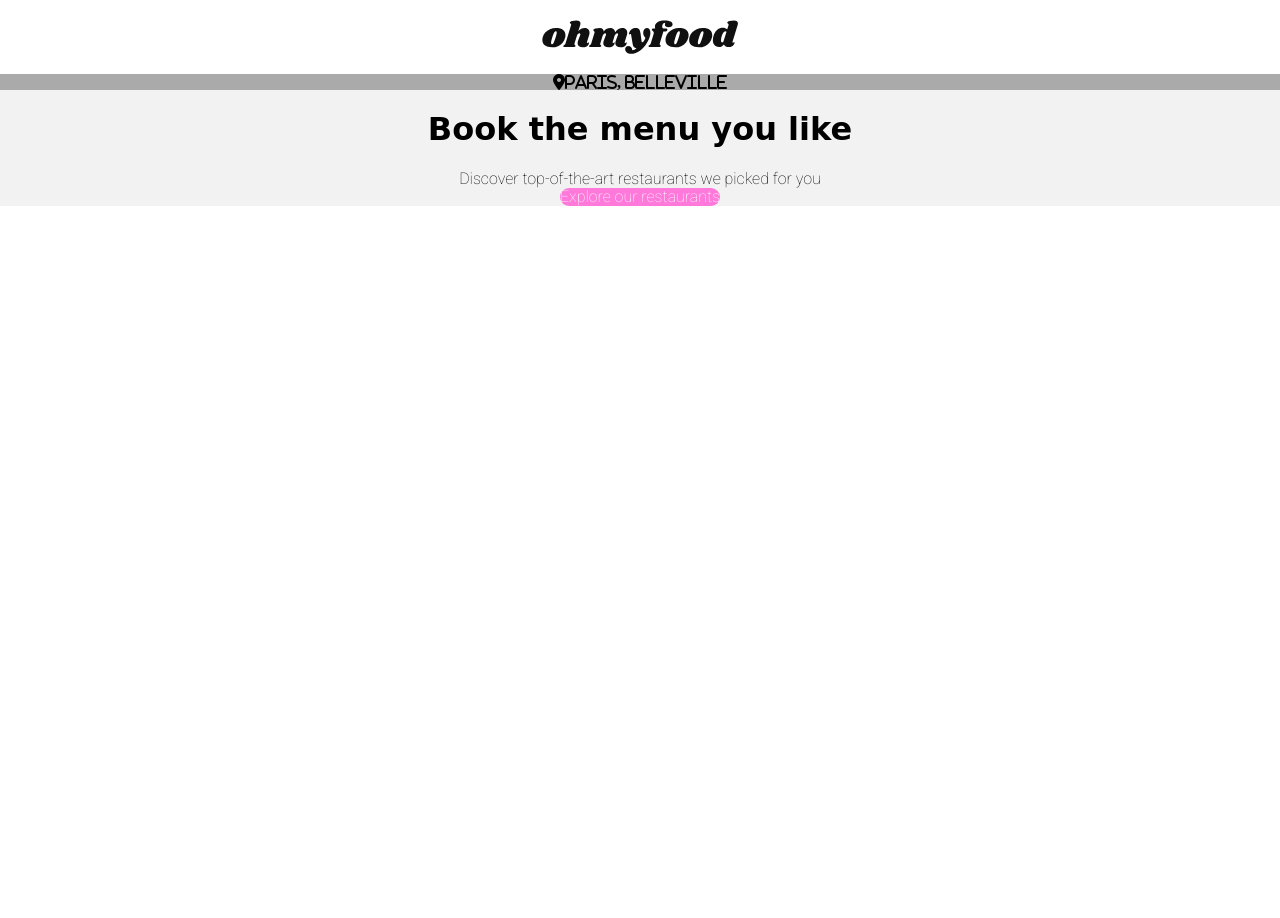
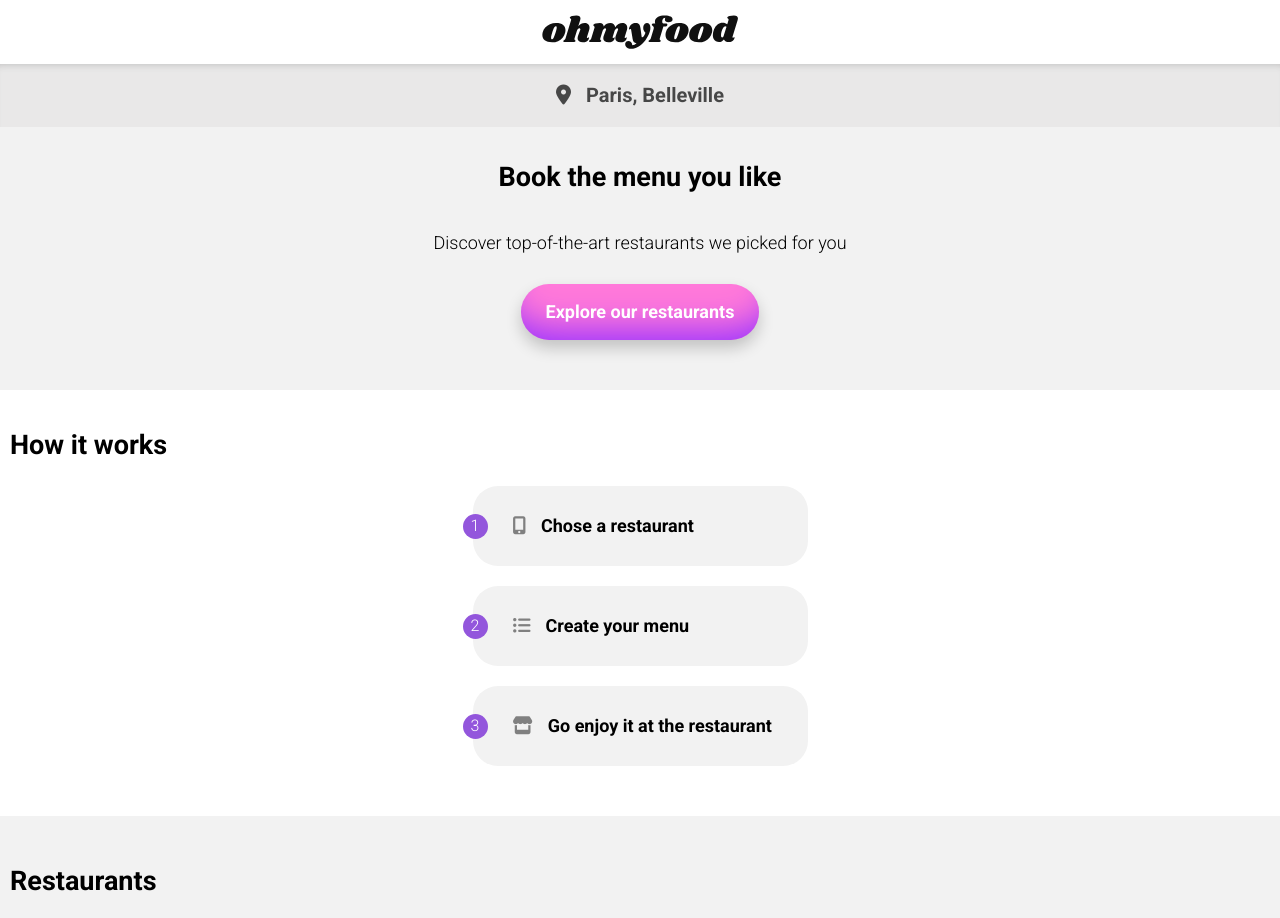
Before and after one commit to Dimterion/Food-ordering-company-website, a plain HTML site: page dist/index.html in a window 1280 px wide. Before the commit the page ends 800 px from the top, so only its background shows below. Drawn offline with Linux system fonts and the light colour scheme; a web font is replaced by a local one.

Commit message:
Added header & presentation sections

```diff
--- a/dist/index.html
+++ b/dist/index.html
@@ -8,7 +8,7 @@
   <link rel="stylesheet" href="css/main.css">
   <link rel="preconnect" href="https://fonts.googleapis.com">
   <link rel="preconnect" href="https://fonts.gstatic.com" crossorigin>
-  <link href="https://fonts.googleapis.com/css2?family=Roboto:wght@100;700&family=Shrikhand&display=swap" rel="stylesheet">
+  <link href="https://fonts.googleapis.com/css2?family=Roboto:wght@100;300;700&family=Shrikhand&display=swap" rel="stylesheet">
   <script src="https://kit.fontawesome.com/d21300426d.js" crossorigin="anonymous"></script>
   <title>ohmyfood</title>
 </head>
@@ -19,14 +19,52 @@
   <header>
     <a href="index.html"><img src="images/logo/ohmyfood@2x.svg"></a>
     <div class="header-block">
-      <i class="fas fa-map-marker-alt">Paris, Belleville</i>
-      <h1>Book the menu you like</h1>
+      <span><i class="fas fa-map-marker-alt"></i>Paris, Belleville</span>
+      <h2>Book the menu you like</h2>
       <p>Discover top-of-the-art restaurants we picked for you</p>
-      <div class="btn">
-        <button type="submit">Explore our restaurants</button>
-      </div>
+      <a>
+        <button type="button" onClick="document.getElementById('restaurants-cards').scrollIntoView()">Explore our restaurants</button>
+      </a>
     </div>
   </header>
 
+  <!--How it works section-->
+
+  <section class="presentation">
+    <h2>How it works</h2>
+    <div class="presentation-block">
+      <div class="presentation-block__card">
+        <a href="#restaurants-cards">
+          <div>1</div>
+          <i class="fas fa-mobile-alt"></i>
+          <p>Chose a restaurant</p>
+        </a>
+      </div>
+      <div class="presentation-block__card">
+        <a href="#restaurants-cards">
+          <div>2</div>
+          <i class="fas fa-list-ul"></i>
+          <p>Create your menu</p>
+        </a>
+      </div>
+      <div class="presentation-block__card">
+        <a href="#restaurants-cards">
+          <div>3</div>
+          <i class="fas fa-store"></i>
+          <p>Go enjoy it at the restaurant</p>
+        </a>
+      </div>
+    </div>
+  </section>
+
+  <!--Restaurants section-->
+
+  <section id="restaurants-cards" class="restaurants">
+    <h2>Restaurants</h2>
+    <div class="restaurants-card">
+
+    </div>
+  </section>
+
 </body>
 </html>
--- a/scss/_config.scss
+++ b/scss/_config.scss
@@ -2,7 +2,7 @@ $primary-color: #9356DC;
 $secondary-color: #FF79DA;
 $tertiary-color: #99E2D0;
 $light-gray: #f2f2f2;
-$dark-gray: rgb(170, 170, 170);
+$dark-gray: hsl(0, 2%, 90%);
 
 * {
   box-sizing: border-box;
--- a/scss/_home.scss
+++ b/scss/_home.scss
@@ -3,7 +3,82 @@
   flex-flow: column wrap;
   text-align: center;
   background-color: $light-gray;
+  span {
+    background-color: $dark-gray;
+    padding: 20px;
+    font-weight: bold;
+    opacity: 0.7;
+    box-shadow: inset 0 7px 9px -7px rgba(0,0,0,0.3);
+    font-size: 20px;
+  }
   i {
-    background-color: $dark-gray;
+    margin-right: 15px;
+  }
+  h2 {
+    padding: 35px 0 40px;
+  }
+  p {
+    padding: 0 20px 30px;
+  }
+  a {
+    padding: 0 0 50px;
   }
 }
+
+.presentation h2 {
+  padding: 40px 0 5px 10px;
+}
+
+.presentation-block {
+  display: flex;
+  flex-flow: column wrap;
+  align-items: center;
+
+  &__card a {
+    display: flex;
+    flex-flow: row wrap;
+    align-items: center;
+    background-color: $light-gray;
+    border-radius: 25px;
+    width: 335px;
+    height: 80px;
+    margin-top: 20px;
+    text-decoration: none;
+    color: black;
+    transition: 0.9s;
+    i {
+      color: gray;
+      padding: 0 15px;
+    }
+    div {
+      background-color: $primary-color;
+      border-radius: 50px;
+      width: 25px;
+      height: 25px;
+      position: relative;
+      right: 10px;
+      display: flex;
+      justify-content: center;
+      align-items: center;
+      color: white;
+      font-size: 16px;
+    }
+    p {
+      font-weight: bold;
+    }
+    &:hover {
+      background-color: #ffddf6;
+      i {
+        color: $primary-color;
+      }
+    }
+  }
+}
+
+.restaurants {
+  margin-top: 50px;
+  background-color: $light-gray;
+  h2 {
+    padding: 50px 0 20px 10px;
+  }
+}
--- a/scss/main.scss
+++ b/scss/main.scss
@@ -3,21 +3,32 @@
 
 body {
   font-family: 'Roboto', sans-serif;
+  font-size: 18px;
 }
 
-h1, h2, h3 {
+h1 {
   font-family: 'Shrikhand', cursive;
 }
 
 header a img {
   display: block;
   margin: auto;
-  padding: 20px;
+  padding: 15px;
 }
 
 button {
   color: white;
   background-color: $secondary-color;
   border: none;
-  border-radius: 25px;
+  border-radius: 50px;
+  padding: 18px 25px;
+  font-weight: bold;
+  cursor: pointer;
+  box-shadow: 0 8px 16px 0 rgba(0, 0, 0, 0.2),
+  inset 0 -30px 35px -20px #9933FF;
+  transition: 0.9s;
+  &:hover {
+    box-shadow: 0 8px 16px 0 rgba(0, 0, 0, 0.5),
+    inset 0 -20px 30px -10px #9933FF;
+  }
 }
```
Also changed, not shown: dist/css/main.css, 1 other file.
